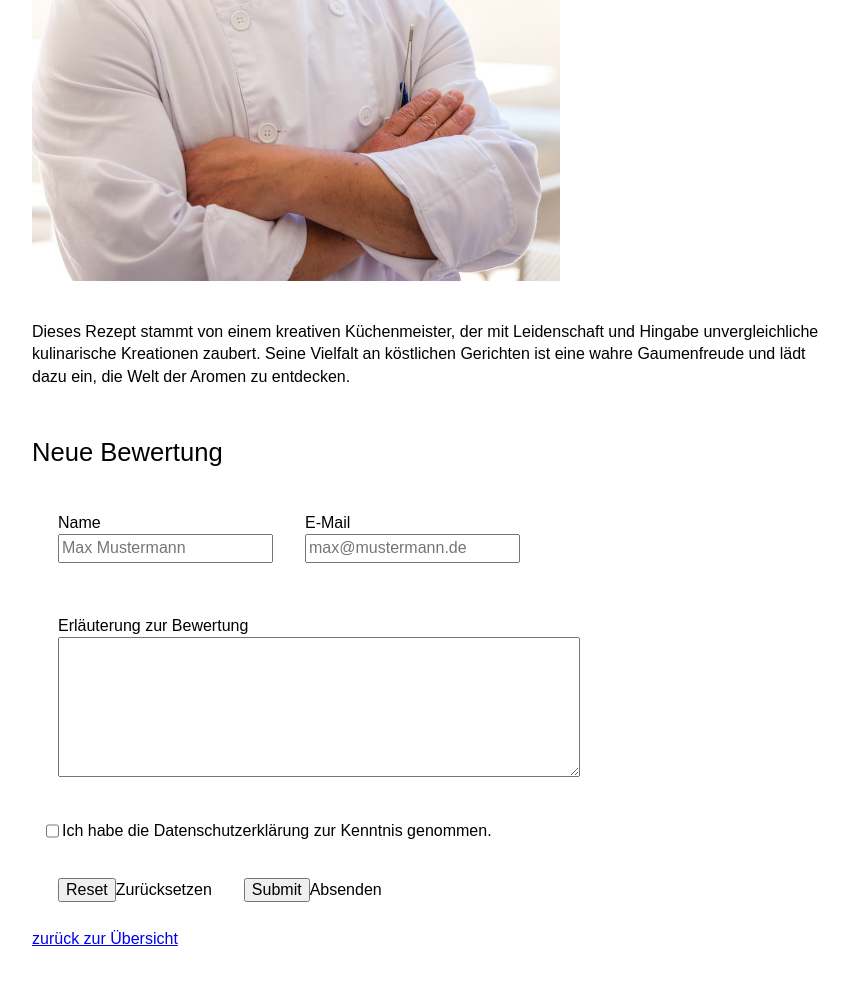
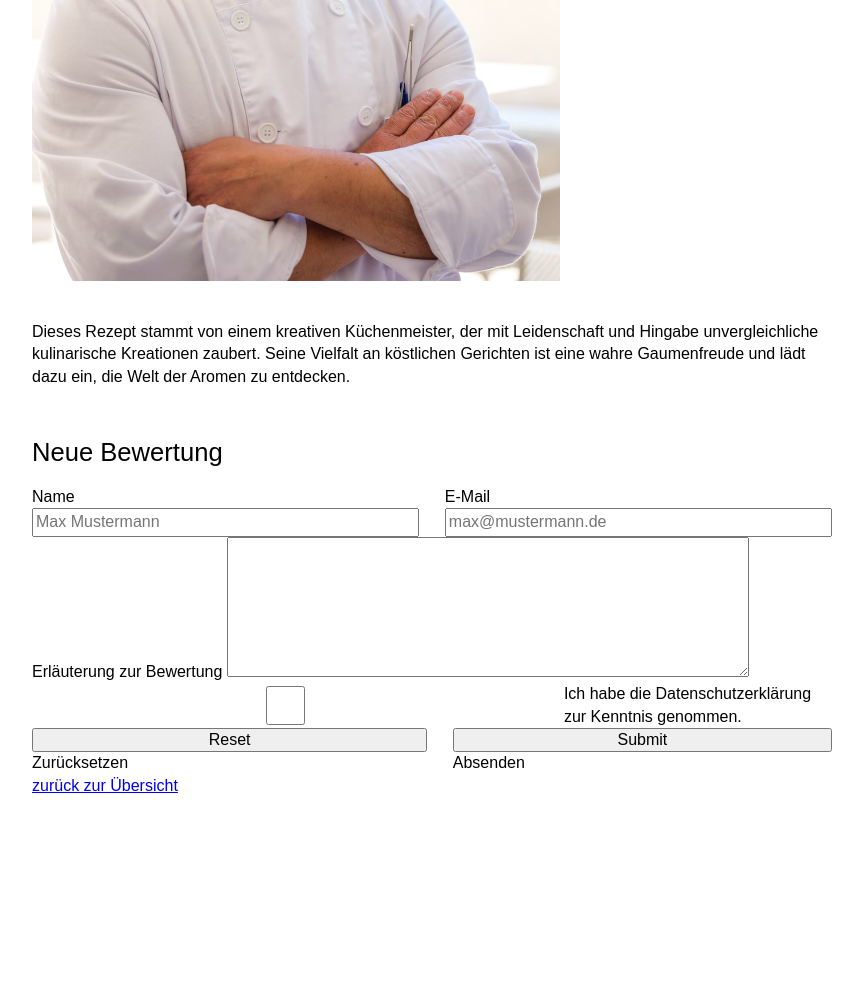
Before and after one commit to mi-classroom/feature-request---bewertungen-zu-rezepten-team-a, a website: page recipes/spaghetti-aglio-olio-e-peperoncino.html in a window 1280 px wide. Shown: the part 6058-7043 px from the top of the page, without its empty margins (208-1071 px from the left). After the commit the page ends 6915 px from the top, so only its background shows below. Drawn offline with Linux system fonts and the light colour scheme.

Commit message:
3. Formular richtig erstellt

```diff
--- a/recipes/spaghetti-aglio-olio-e-peperoncino.html
+++ b/recipes/spaghetti-aglio-olio-e-peperoncino.html
@@ -213,8 +213,9 @@
                 lädt
                 dazu ein, die Welt der Aromen zu entdecken.
             </p>
+        </section>
 
-    <div>
+    <section>
         <form>
             <h2>Neue Bewertung</h2>
             <div class="one-line">
@@ -228,18 +229,14 @@
                 </div>
             </div>
 
-            <div class="one-line">
             <div>
                 <label for="message">Erläuterung zur Bewertung</label>
                 <textarea id="message" name="message" rows="6" cols ="54" required></textarea>
             </div>
-            </div>
 
             <div class="one-line">
-
                 <input type="checkbox" id="privacy" name="privacy" required />
                 <label for="privacy">Ich habe die Datenschutzerklärung zur Kenntnis genommen.</label>
-
             </div>
 
             <div class="one-line">
@@ -251,7 +248,7 @@
                 </div>
             </div>
         </form>
-    </div>
+    </section>
 
         <p>
             <a href="/index.html">zurück zur Übersicht</a>
--- a/styles/components.css
+++ b/styles/components.css
@@ -163,19 +163,21 @@
 /* Bewertung
 ############################################################################ */
 
-form > div {
-    display: flex;
-}
 
-form > div > div {
-    padding: var(--xs)
-}
 
 form > div > div > label {
   display: block;
 }
 
 .one-line {
-  padding: 10px;
-  flex: 1;
+    display: flex;
+    gap: var(--m);
 }
+
+.one-line input {
+    width: 100%;
+}
+
+.one-line > * {
+    flex-grow: 1;
+}
```
Lines whose indentation alone changed are shown as unchanged.
